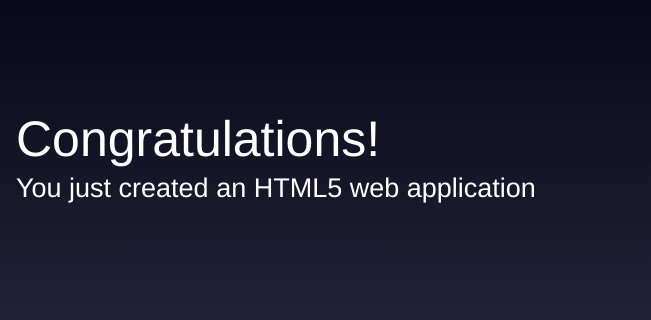
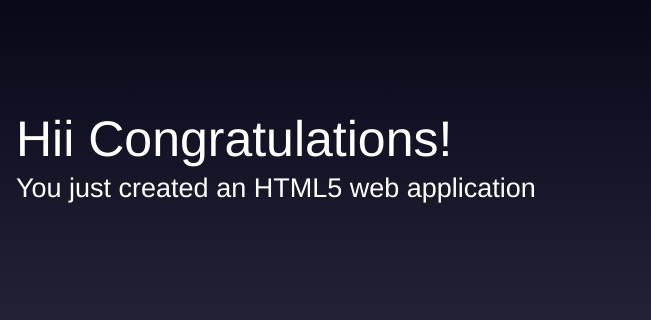
Before and after one commit to sachincetpa/cetparoorkee, a plain HTML site: page webpage/index.html in a window 1280 px wide. Shown: the part 171-491 px from the top of the page, 629-1280 px from the left. Drawn offline with Linux system fonts and the light colour scheme.

Commit message:
Update index.html

```diff
--- a/webpage/index.html
+++ b/webpage/index.html
@@ -58,7 +58,7 @@
         <div class="message">
             <a class="twitter-link" href="http://twitter.com/home/?status=I%20created%20a%20project%20with%20AWS%20CodeStar!%20%23AWS%20%23AWSCodeStar%20https%3A%2F%2Faws.amazon.com%2Fcodestar"><img src="img/tweet.svg" /></a>
             <div class="text">
-                <h1>Congratulations!</h1>
+                <h1>Hii Congratulations!</h1>
                 <h2>You just created an HTML5 web application</h2>
             </div>
         </div>
```
